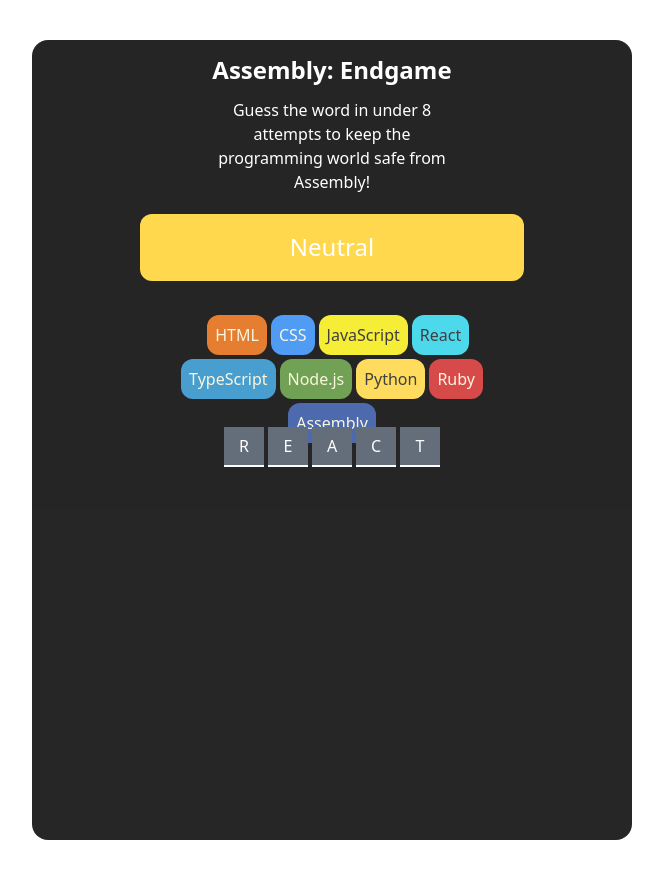
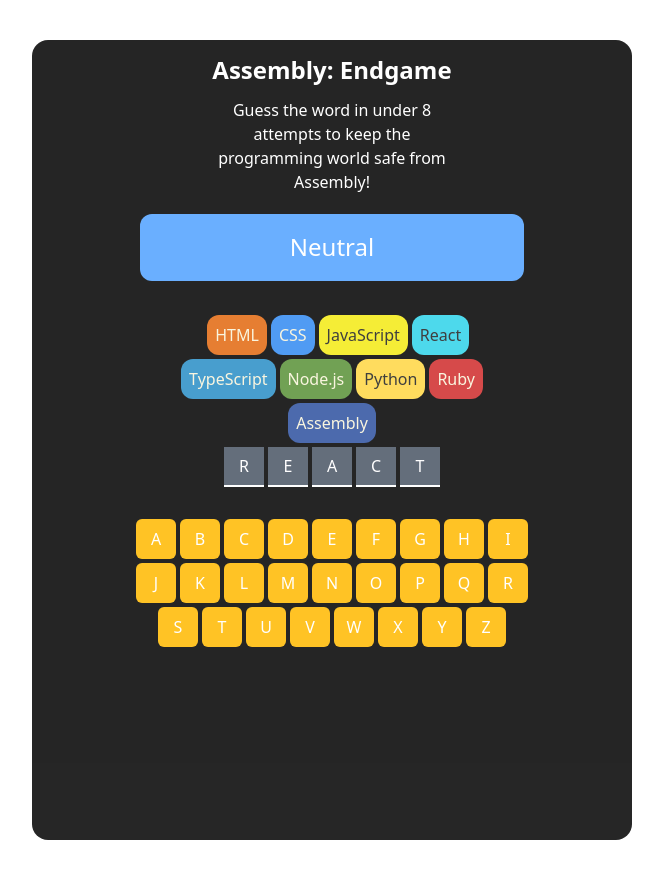
Before and after one commit to yemin-htet/Assembly_Endgame, a React (Vite) app: page / in a window 1280 px wide. Shown: the whole page, without its empty margins (308-971 px from the left). Built offline with nearby package versions, Linux system fonts and the light colour scheme.

Commit message:
keyboard

```diff
--- a/src/App.jsx
+++ b/src/App.jsx
@@ -3,6 +3,7 @@
 import {languages} from './languages.jsx'
 import LanguageList from './components/LanguageList.jsx'
 import WordContainer from './components/WordContainer.jsx'
+import Keyboard from './components/Keyboard.jsx'
 
 function App() {
   let [word,setWord] = useState('React')
@@ -12,6 +13,7 @@
         <Header/>
         <LanguageList langs={languages}/>
         <WordContainer word={word}/>
+        <Keyboard/>
       </div>
     </div>
   )
--- a/src/components/Header.jsx
+++ b/src/components/Header.jsx
@@ -12,7 +12,7 @@
             {win? "You win!" : "Game over!"}
                 </div>
             :
-            <div className="w-4/5 h-1/4 my-5 bg-amber-300 rounded-xl flex justify-center items-center text-white text-2xl">
+            <div className="w-4/5 h-1/4 my-5 bg-blue-400 rounded-xl flex justify-center items-center text-white text-2xl">
             Neutral
             </div>
         }
--- /dev/null
+++ b/src/components/Keyboard.jsx
@@ -0,0 +1,18 @@
+import React from 'react'
+
+export default function Keyboard() {
+    const alphabets = "abcdefghijklmnopqrstuvwxyz"
+    const elements = alphabets.split("").map(
+        (letter)=>{
+            return <button key={letter} className='w-10 h-10 bg-amber-400 text-white flex items-center justify-center rounded-md
+            hover:bg-amber-700'>
+                {letter.toUpperCase()}
+            </button>
+        }
+    )
+  return (
+    <div className="flex items-center justify-center flex-wrap w-4/5 gap-1 px-10">
+        {elements}
+    </div>
+  )
+}
--- a/src/components/WordContainer.jsx
+++ b/src/components/WordContainer.jsx
@@ -1,13 +1,13 @@
 import React from 'react'
 
 export default function WordContainer({word}) {
-    const wordEle = word.split("").map((letter)=>{
-        return <span className='text-white w-10 h-10 border-b-2 border-white bg-gray-600 flex items-center justify-center'>
+    const wordEle = word.split("").map((letter,index)=>{
+        return <span key={index} className='text-white w-10 h-10 border-b-2 border-white bg-gray-600 flex items-center justify-center'>
             {letter.toUpperCase()}
         </span>
     })
   return (
-    <div className="py-3 flex flex-row items-center justify-center gap-1">
+    <div className="py-3 flex flex-row items-center justify-center gap-1 my-5">
         {wordEle}
     </div>
   )
```
